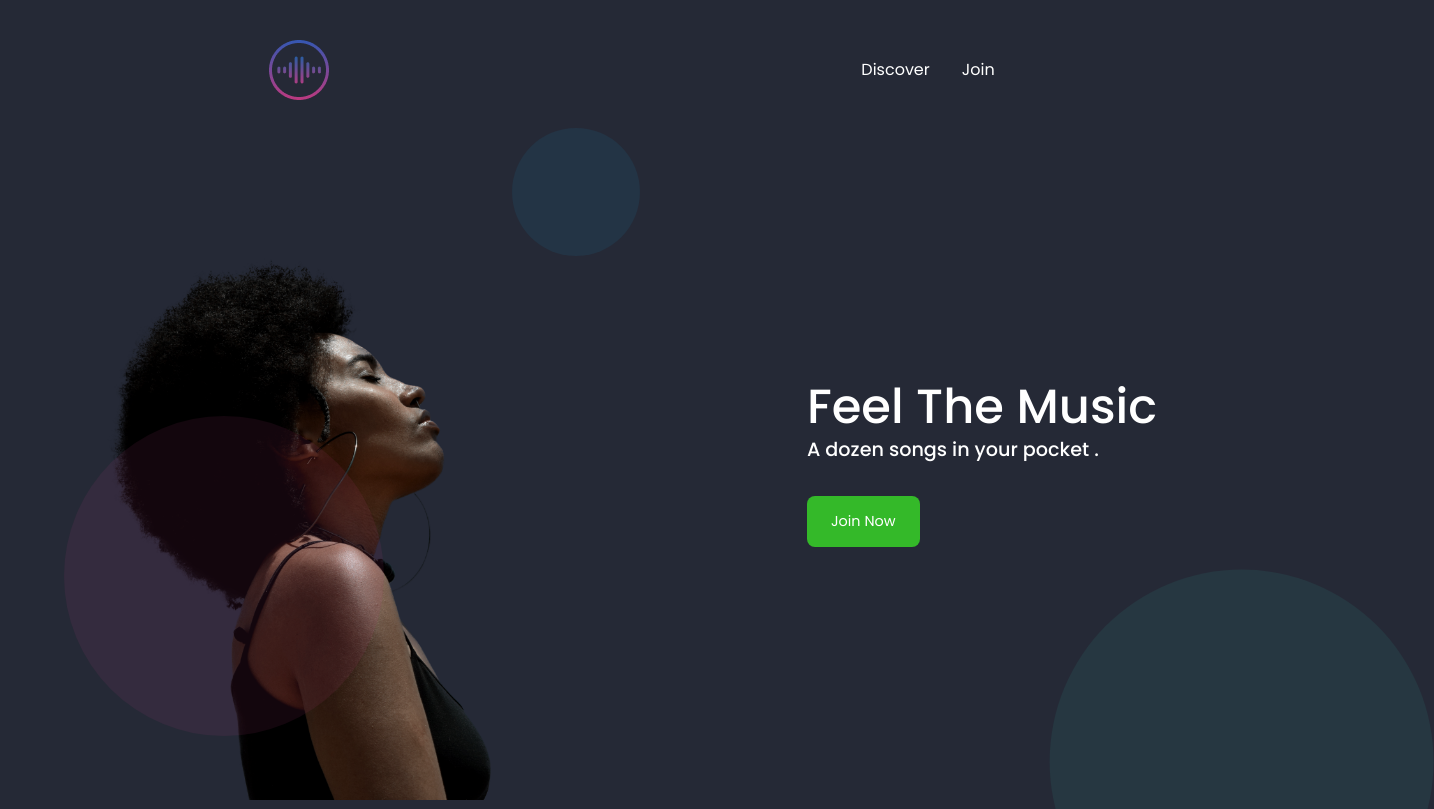
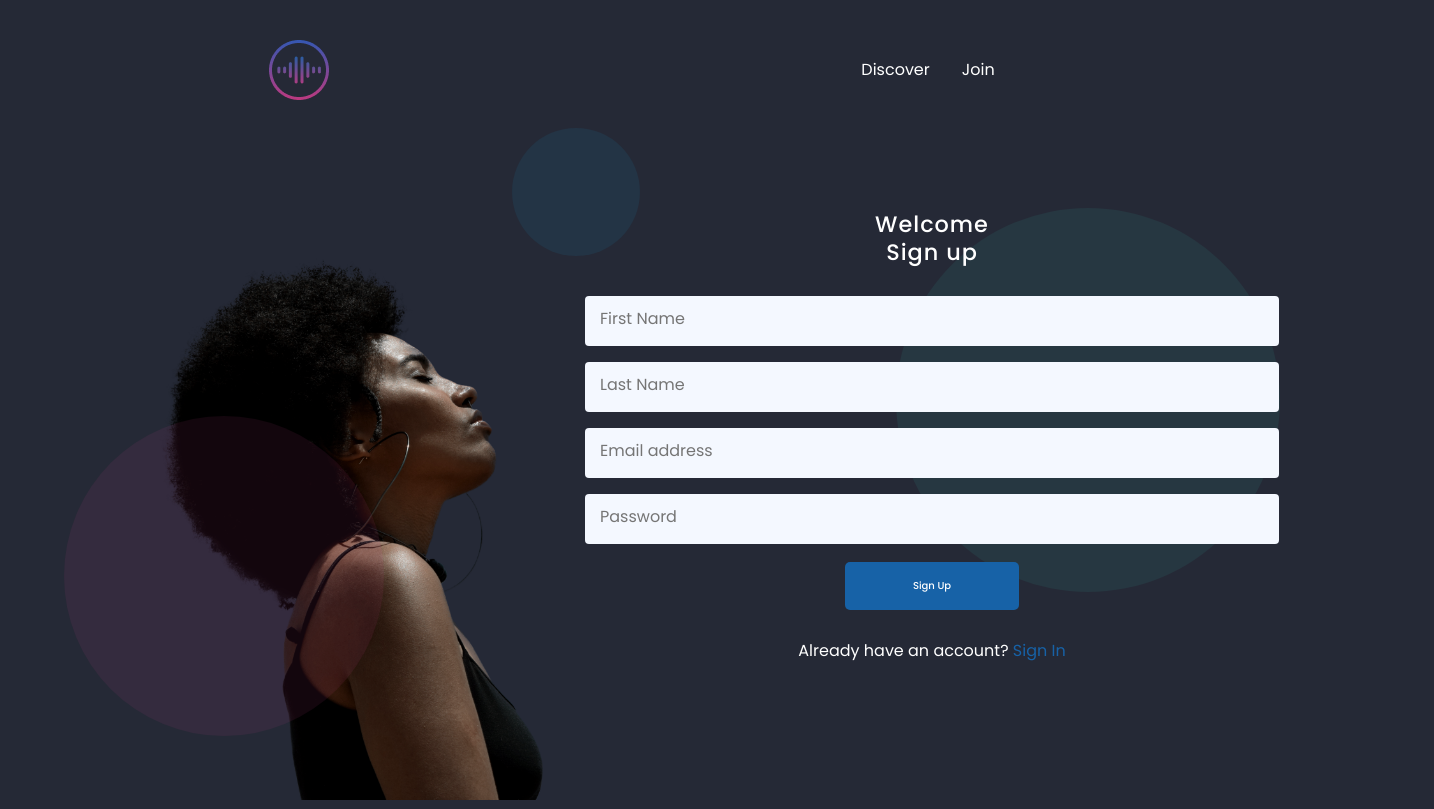
Before and after one commit to Fisayomiii/Music-Player, a React (Create React App) app: page /signup in a window 1280 px wide. Shown: the top 809 px of the page, 1434 px wide, since content can reach past the window. Built offline with nearby package versions, Linux system fonts and the light colour scheme.

Commit message:
Signup ui

```diff
--- a/package.json
+++ b/package.json
@@ -8,6 +8,8 @@
     "@testing-library/user-event": "^13.5.0",
     "react": "^18.2.0",
     "react-dom": "^18.2.0",
+    "react-router": "^6.4.1",
+    "react-router-dom": "^6.4.1",
     "react-scripts": "5.0.1",
     "web-vitals": "^2.1.4",
     "workbox-background-sync": "^6.5.4",
--- a/src/App.css
+++ b/src/App.css
@@ -173,6 +173,7 @@ body{
 }
 
 .form {
+  margin-top: -4em;
   display: flex;
   flex-direction: column;
   text-align: center;
@@ -193,11 +194,15 @@ body{
 }
 
 .form input {
+  display: flex;
+  flex-direction: column;
+  align-items: center;
+  justify-content: center;
   z-index: 5;
   margin: 8px 0;
   color: #000000;
   width: 100%;
-  max-width: 400px;
+  max-width: 500px;
   border:none;
   padding: 10px 0 15px 10px;
   position: relative;
--- a/src/App.js
+++ b/src/App.js
@@ -1,15 +1,20 @@
 import React from 'react';
-import './App.css';
+import { Route, Routes } from 'react-router';
+// import './App.css';
 import Home from './components/Home';
-
-// import loginbanner from '../src/image/loginbanner.png'
+import Signup from './components/Signup';
 function App() {
   return (
     <>
-      <div>
+      {/* <div>
        <Home/>
+      </div> */}
 
-      </div>
+      <Routes>
+        <Route path='/' element={<Home/>}/>
+        <Route path='/signup' element={<Signup/>}/>
+      </Routes>
+
 
 
       {/* <div class="loader-wrapper">
--- a/src/components/Home.css
+++ b/src/components/Home.css
@@ -1,4 +1,12 @@
 @import url('https://fonts.googleapis.com/css?family=Poppins:400,500,700');
+
+* {
+    margin: 0;
+    padding: 0;
+    background: #2F303A;
+    color: #fff;
+    font-family: "Poppins", sans-serif;
+}
 
 *,
 *::before,
@@ -8,10 +16,12 @@
 }
 
 body {
-    font-family: Poppins, sans-serif;
     color: #ffffff;
+    display: flex;
+    justify-content: center;
+    align-items: center;
     min-height: 100vh;
-    /* pushes everything to the bottom of the page, however can extend past if your viewing it on mobile */
+    line-height: 1.7em;
 }
 
 .full-height-grow {
@@ -30,6 +40,7 @@ body {
 .brand-logo-name {
     margin-left: 1rem;
 }
+
 .main-nav ul {
     display: flex;
     margin: 0;
@@ -87,8 +98,9 @@ body {
 }
 
 .home-main-section {
+    padding-left: -9em;
     display: flex;
-    gap: 300px;
+    gap: 200px;
     flex-grow: 1;
 }
 
@@ -111,10 +123,9 @@ body {
 }
 
 .home-main-section .call-to-action {
-    background-color: #252936;
     display: flex;
     flex-direction: column;
-    align-items: flex-start;
+    align-items: center;
     margin: 1rem;
     align-self: center;
 }
@@ -124,13 +135,84 @@ body {
         display: flex;
         gap: 150px;
     }
+
     .home-main-section .img-wrapper {
         display: none;
     }
+
     .home-main-section {
         text-align: center;
         justify-content: center;
     }
+}
+
+.formik {
+    padding-left: -5em;
+    margin-top: -4em;
+    display: flex;
+    flex-direction: column;
+    align-items: center;
+    justify-content: center;
+}
+.form {
+    padding-left: -5em;
+    display: flex;
+    flex-direction: column;
+    align-items: center;
+    justify-content: center;
+}
+.welcome {
+    text-align: center;
+    background: transparent;
+    z-index: 5;
+    font-size: 1.4em;
+    letter-spacing: 1px;
+    font-weight: 500;
+    padding-bottom: 1em;
+}
+
+.form input {
+    display: flex;
+    flex-direction: column;
+    align-items: center;
+    justify-content: center;
+    z-index: 5;
+    margin: 8px;
+    width: 200%;
+    padding: 10px 0 15px 15px;
+    color: #000000;
+    border-radius: 4px;
+    background-color: #f4f8ff;
+    border: none;
+    font-size: 1rem;
+    transition: border-color 300ms cubic-bezier(0.4, 0, 0.2, 1) 0ms, box-shadow 300ms cubic-bezier(0.4, 0, 0.2, 1) 0ms;}
+
+.form button {
+    position: relative;
+    z-index: 5;
+    color: #fff;
+    background: #1762A7;
+    border: none;
+    display: inline-block;
+    width: 50%;
+    padding: 1rem 1.5rem;
+    border-radius: 0.5rem;
+    font-size: 10px;
+    border-radius: 5px;
+    font-weight: 500;
+    cursor: pointer;
+    transition: 0.5s;
+    margin-top: 1em;
+}
+
+.form button:hover {
+    opacity: 90%;
+}
+
+.else a {
+    text-decoration: none;
+    z-index: 9;
+    color: #1762A7;
 }
 
 .home-main-circle-1 {
@@ -156,13 +238,13 @@ body {
 }
 
 .home-main-circle-3 {
+    overflow: hidden;
     position: absolute;
     width: 30vw;
     height: 30vw;
     border-radius: 50%;
     background-color: rgba(52, 178, 157, 0.1);
-    transform: translate(40%, 40%);
-    bottom: 0;
-    right: 0;
+    bottom: 20;
+    right: 0px;
     z-index: 1;
 }
--- a/src/components/Home.js
+++ b/src/components/Home.js
@@ -1,13 +1,17 @@
-import React from 'react'
-import logo from '../image/logo.png'
+import React from 'react';
+import { Link } from 'react-router-dom';
+import logo from '../image/logo.png';
 import './Home.css';
+
+// import Signup from './Signup';
+// import Signup from './components/Signup';
 function Home() {
   return (
     <>
       <body class="container full-height-grow">
         <header class="main-header">
           <a href="/" class="brand-logo">
-            <img src={logo} alt={logo}/>
+            <img src={logo} alt={logo} />
             <div class="brand-logo-name"></div>
           </a>
           <nav class="main-nav">
@@ -25,7 +29,7 @@ function Home() {
           <div class="call-to-action">
             <h1 class="title">Feel The Music</h1>
             <span class="subtitle">A dozen songs in your pocket .</span>
-            <a href="join.html" class="btn">Join Now</a>
+            <Link to={"./signup"} class="btn">Join Now</Link>
           </div>
         </section>
         <div class="home-main-circle-1"></div>
--- a/src/components/Signup.js
+++ b/src/components/Signup.js
@@ -1,58 +1,48 @@
-import React, { useEffect, useState } from 'react'
-import axios from 'axios'
-import favicon from '../image/favicon.ico'
+import React from 'react'
+import logo from '../image/logo.png'
+// import { Link } from 'react-router-dom';
+import './Home.css';
 function Signup() {
-    const [isloading, setisloading] = useState(true)
-    const [firstname, setfirstname] = useState("")
-    const [lastname, setlastname] = useState("")
-    const [email, setemail] = useState("")
-    const [password, setpassword] = useState("")
-    const [message, setmessage] = useState("")
-    const endpoint = "http://localhost:5000/user/signup"
-    useEffect(() => {
-        setisloading(false)
-    }, [])
-    const signup = () => {
-        let userDetails = { firstname, lastname, email, password }
-        axios.post(endpoint, userDetails).then((result) => {
-            console.log(result.data.message)
-            setmessage(result.data.message)
-        }).catch((err) => {
-            console.log(err)
-        })
-    }
-
-
     return (
         <>
-            {isloading ?
-                <div class="loader-wrapper">
-                    <span class="loader"><span class="loader-inner"></span></span>
-                </div>
-                :
-                <section id='whole'>
-                    <div className='banner'></div>
-                    <div className='form'>
+            <body className="container full-height-grow">
+
+                <header className="main-header">
+                    <a href="/" className="brand-logo">
+                        <img src={logo} alt={logo} />
+                        <div className="brand-logo-name"></div>
+                    </a>
+                    <nav className="main-nav">
+                        <ul>
+                            <li><a href="discover.html">Discover</a></li>
+                            <li><a href="join1.html">Join</a></li>
+                        </ul>
+                    </nav>
+                </header>
+
+                <section className="home-main-section">
+                    <div className="img-wrapper">
+                        <div className="human-person"></div>
+                    </div>
+                    <div className="call-to-action">
                         <div className='formik'>
-                            <img src={favicon} height='80' alt='logo' className='logo' />
-                            <h4 className='welcome'>Welcome Newbie , <br /><br /> Sign Up</h4>
-                            <div>
-                                <input type="text" placeholder='First Name'
-                                    onChange={(e) => setfirstname(e.target.value)} />
-                                <input type="text" placeholder='Last Name'
-                                    onChange={(e) => setlastname(e.target.value)} />
-                                <input type="email" placeholder='Email address '
-                                    onChange={(e) => setemail(e.target.value)} />
-                                <input type="text" placeholder='Password '
-                                    onChange={(e) => setpassword(e.target.value)} />
-                                <button onClick={signup}>Sign Up</button>
-                                <div className="alert alert-success">{message}</div>
+                            <h5 className='welcome'>Welcome <br /> Sign up </h5>
+                            <div className='form'>
+                                <input type="text" placeholder='First Name' />
+                                <input type="text" placeholder='Last Name' />
+                                <input type="email" placeholder='Email address ' />
+                                <input type="text" placeholder='Password ' />
+                                <button>Sign Up</button><br />
+                                <p className='else'>Already have an account? <a href="./Signin">Sign In</a></p>
                             </div>
-                            <p className='else'>Already have an account? <a href="./Signin">Sign In</a></p>
                         </div>
+                        {/* <Link to={"./signup"} className="btn">Join Now</Link> */}
                     </div>
                 </section>
-            }
+                <div className="home-main-circle-1"></div>
+                <div className="home-main-circle-2"></div>
+                <div className="home-main-circle-3"></div>
+            </body>
         </>
     )
 }
--- a/src/index.js
+++ b/src/index.js
@@ -4,10 +4,14 @@ import './index.css';
 import App from './App';
 import * as serviceWorkerRegistration from './serviceWorkerRegistration';
 import reportWebVitals from './reportWebVitals';
+import { BrowserRouter } from 'react-router-dom';
+
 const root = ReactDOM.createRoot(document.getElementById('root'));
 root.render(
   <React.StrictMode>
+    <BrowserRouter>
     <App />
+    </BrowserRouter>
   </React.StrictMode>
 );
 
```
Also changed, not shown: 1 other file (tests, documents, lock files or other folders).
